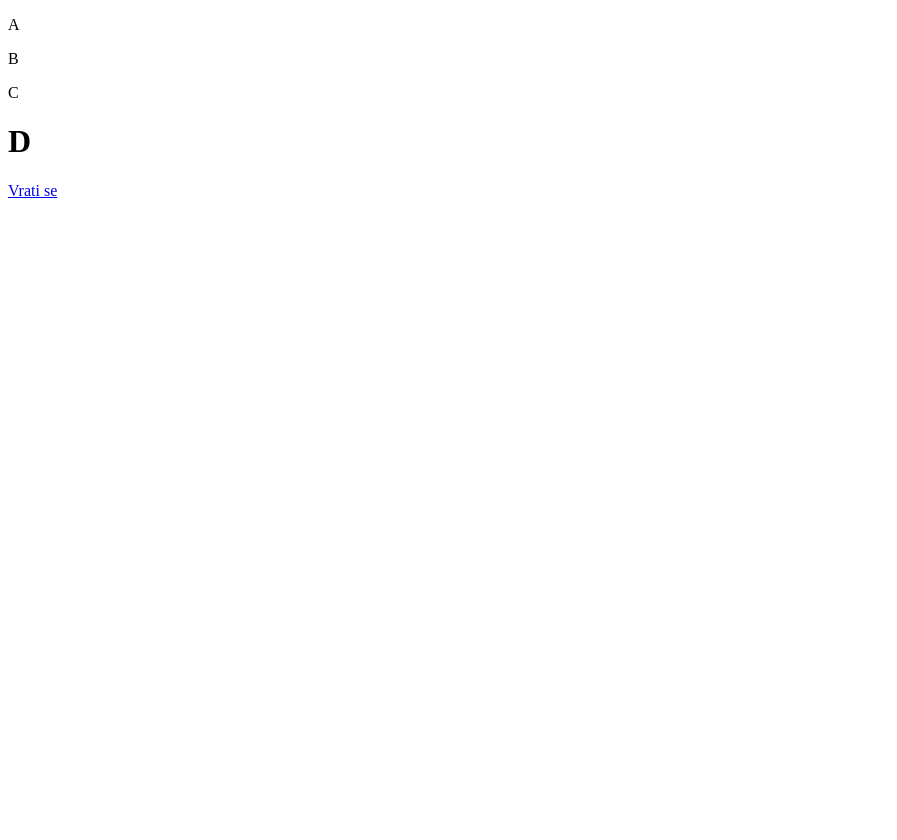
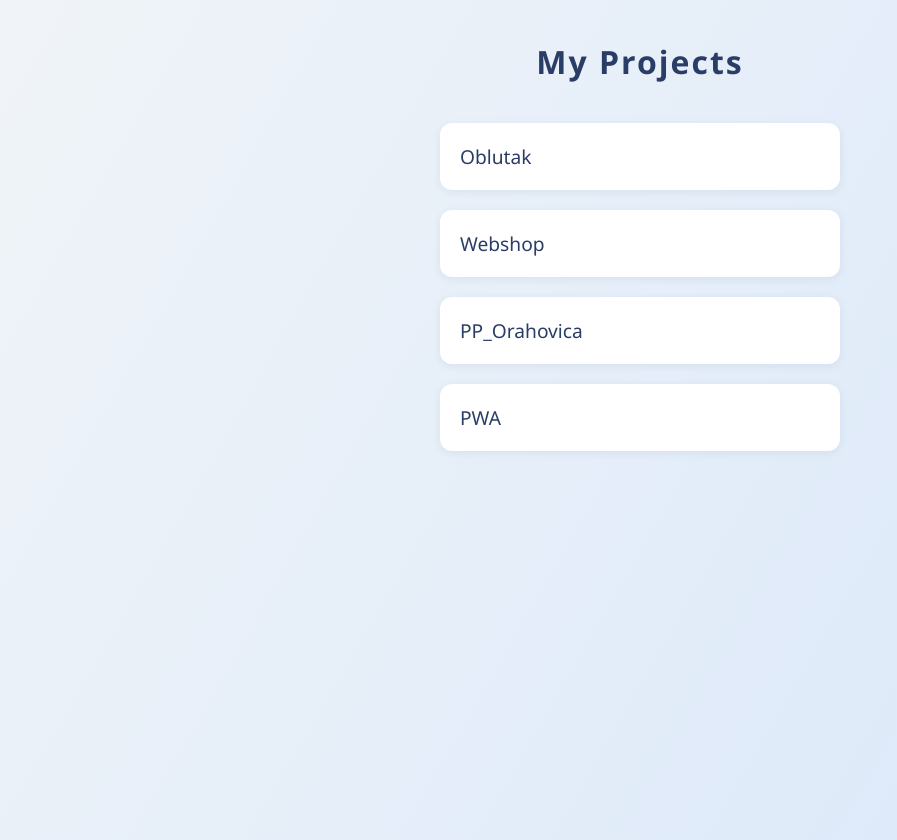
Before and after one commit to Vjeko274/Vjeko274.github.io, a plain HTML site: page portfolio.html in a window 1280 px wide. Shown: the whole page, without its empty margins (0-897 px from the left). Before the commit the page ends 800 px from the top, so only its background shows below. Drawn offline with Linux system fonts and the light colour scheme.

Commit message:
update design

```diff
--- a/portfolio.html
+++ b/portfolio.html
@@ -2,14 +2,71 @@
 <html lang="en">
 <head>
     <meta charset="UTF-8">
-    <meta name="viewport" content="width=ž, initial-scale=1.0">
-    <title>Document</title>
+    <meta name="viewport" content="width=device-width, initial-scale=1.0">
+    <title>Portfolio</title>
+    <style>
+        body {
+            background: linear-gradient(120deg, #f0f4f8 0%, #d9e7fa 100%);
+            font-family: 'Segoe UI', Arial, sans-serif;
+            margin: 0;
+            padding: 0;
+            min-height: 100vh;
+        }
+        h1 {
+            text-align: center;
+            margin-top: 40px;
+            color: #2a3d66;
+            letter-spacing: 2px;
+        }
+        ul {
+            list-style: none;
+            padding: 0;
+            max-width: 400px;
+            margin: 40px auto;
+        }
+        li {
+            margin: 20px 0;
+            background: #fff;
+            border-radius: 12px;
+            box-shadow: 0 2px 8px rgba(42, 61, 102, 0.08);
+            transition: transform 0.2s, box-shadow 0.2s;
+        }
+        li:hover {
+            transform: translateY(-4px) scale(1.03);
+            box-shadow: 0 6px 20px rgba(42, 61, 102, 0.15);
+        }
+        a {
+            display: block;
+            padding: 20px;
+            color: #2a3d66;
+            text-decoration: none;
+            font-size: 1.2rem;
+            font-weight: 500;
+            border-radius: 12px;
+            transition: background 0.2s, color 0.2s;
+        }
+        a:hover {
+            background: #2a3d66;
+            color: #fff;
+        }
+        @media (max-width: 500px) {
+            ul {
+                max-width: 95vw;
+            }
+            a {
+                font-size: 1rem;
+                padding: 16px;
+            }
+        }
+    </style>
 </head>
 <body>
-<p>A</p>
-<div>B</div>
-<p>C</p>
-<h1>D</h1>
-<a href="index.html">Vrati se</a>
+    <h1>My Projects</h1>
+    <ul>
+        <li><a href="oblutak/design.html">Oblutak</a></li>
+        <li><a href="webshop/home.html">Webshop</a></li>
+        <li><a href="pp_orahovica/orahovica.html">PP_Orahovica</a></li>
+        <li><a href="pwa/pwa_calculator.html">PWA</a></li>
+    </ul>
 </body>
 </html>
```
Also changed, not shown: OBLUTAK/design.html (+1 -1 lines).
